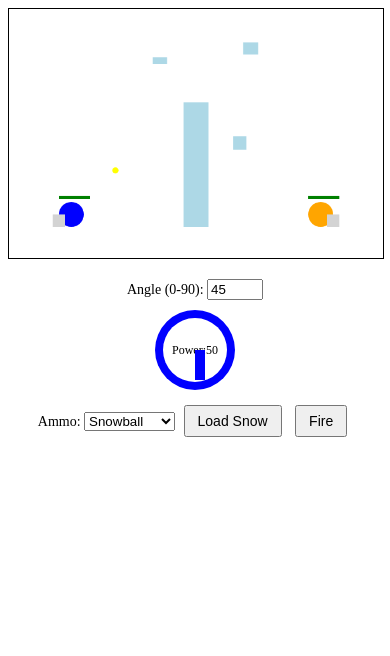
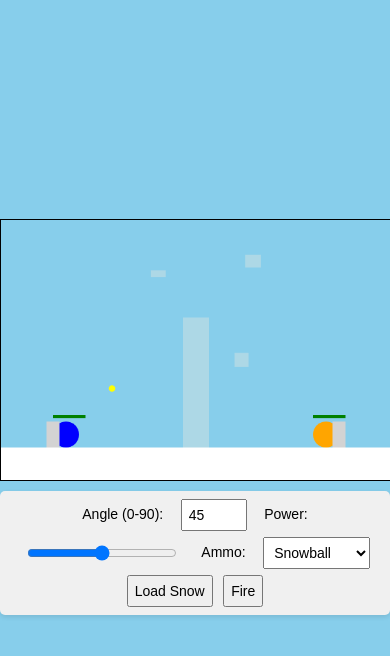
Before and after one commit to Dwall4954/Grok-Snowfight, a plain HTML site: page index.html in a window 390 px wide. Drawn offline with Linux system fonts and the light colour scheme.

Commit message:
Update index.html

```diff
--- a/index.html
+++ b/index.html
@@ -2,89 +2,72 @@
 <head>
     <title>Grok Snowfight</title>
     <style>
+        body {
+            display: flex;
+            flex-direction: column;
+            align-items: center;
+            justify-content: center;
+            min-height: 100vh;
+            margin: 0;
+            background-color: #87ceeb; /* Light blue background */
+            font-family: Arial, sans-serif;
+        }
         canvas {
             border: 1px solid black;
             width: 100%;
+            max-width: 600px;
             height: auto;
-            max-width: 600px;
             touch-action: manipulation;
         }
+        #gameContainer {
+            text-align: center;
+            padding: 10px;
+            max-width: 600px;
+            width: 100%;
+        }
         #controls {
-            margin: 10px auto;
-            max-width: 600px;
+            margin: 10px 0;
             padding: 10px;
-            text-align: center;
+            background-color: #f0f0f0;
+            border-radius: 5px;
+            box-shadow: 0 2px 5px rgba(0, 0, 0, 0.1);
+        }
+        label {
+            margin: 0 10px;
             font-size: 16px;
         }
-        .dial {
-            width: 100px;
-            height: 100px;
-            background: conic-gradient(#ddd, #ddd 0deg, #00f 0deg, #00f 360deg);
-            border-radius: 50%;
-            position: relative;
-            overflow: hidden;
-            margin: 10px auto;
-            touch-action: none;
-        }
-        .dial .inner {
-            width: 80px;
-            height: 80px;
-            background: #fff;
-            border-radius: 50%;
-            position: absolute;
-            top: 50%;
-            left: 50%;
-            transform: translate(-50%, -50%);
-            display: flex;
-            align-items: center;
-            justify-content: center;
-            font-size: 14px;
-        }
-        .dial .handle {
-            width: 10px;
-            height: 30px;
-            background: #00f;
-            position: absolute;
-            top: 50%;
-            left: 50%;
-            transform-origin: bottom;
-            transition: transform 0.1s;
-        }
-        button {
-            padding: 8px 16px;
+        input[type="number"], select, button {
+            padding: 8px;
             font-size: 16px;
             margin: 5px;
+            vertical-align: middle;
             touch-action: manipulation;
         }
+        input[type="range"] {
+            width: 200px;
+            margin: 0 10px;
+            vertical-align: middle;
+        }
         @media (max-width: 600px) {
-            #controls {
+            label { font-size: 14px; }
+            input[type="number"], select, button {
+                padding: 6px;
                 font-size: 14px;
+                margin: 3px;
             }
-            .dial {
-                width: 80px;
-                height: 80px;
-            }
-            .dial .inner {
-                width: 64px;
-                height: 64px;
-                font-size: 12px;
-            }
-            button {
-                padding: 6px 12px;
-                font-size: 14px;
-            }
+            input[type="range"] { width: 150px; }
+            #controls { padding: 5px; }
         }
     </style>
 </head>
 <body>
+    <div id="gameContainer">
         <canvas id="gameCanvas" width="600" height="400"></canvas>
         <div id="controls">
             <label for="angle">Angle (0-90):</label>
             <input type="number" id="angle" min="0" max="90" value="45" oninput="updateAim()">
-        <div class="dial" id="powerDial">
-            <div class="inner">Power: <span id="powerValue">50</span></div>
-            <div class="handle" id="powerHandle"></div>
-        </div>
+            <label for="power">Power:</label>
+            <input type="range" id="power" min="0" max="100" value="50" oninput="updatePower()">
             <label for="ammo">Ammo:</label>
             <select id="ammo">
                 <option value="snowball">Snowball</option>
@@ -92,6 +75,7 @@
             </select>
             <button id="loadButton">Load Snow</button>
             <button id="fireButton">Fire</button>
+        </div>
     </div>
     <script>
         const canvas = document.getElementById('gameCanvas');
@@ -105,12 +89,11 @@
         let animationFrameId = null;
         let hitEffect = { target: null, time: 0 };
         let aimPoint = { x: 0, y: 0 };
-        let ammo = { player: 10, ai: 10 };
+        let ammo = { player: 20, ai: 20 }; // Increased to 20
         let snowballSize = { player: 0, ai: 0 };
         let maxSnowballSize = 100;
         let iceBlocks = [];
-        let centralWall = { x: 280, y: 150, width: 40, height: 200, health: 100 };
-        let power = 50; // Initial power for dial
+        let centralWall = { x: 280, y: 350 - 200, width: 40, height: 200, health: 100 }; // Anchored at bottom
 
         // Initialize ice blocks
         function initIceBlocks() {
@@ -120,13 +103,12 @@
                 const height = 10 + Math.random() * 20;
                 const x = 150 + Math.random() * 300;
                 const y = 50 + Math.random() * 200;
-                iceBlocks.push({ x, y, width, height, health: width * 1 });
+                iceBlocks.push({ x, y, width, height, health: width * 1, cracked: false });
             }
         }
 
         // Draw the scene
         function drawScene() {
-            // Responsive canvas scaling
             const scale = Math.min(canvas.width / 600, canvas.height / 400);
             ctx.scale(scale, scale);
             ctx.clearRect(0, 0, 600, 400);
@@ -153,17 +135,26 @@
             ctx.fillRect(playerPos.x - 30, playerPos.y, 20, -ammo.player * 2);
             ctx.fillRect(aiPos.x + 10, aiPos.y, 20, -ammo.ai * 2);
 
-            // Draw central wall
+            // Draw central wall (anchored at bottom)
             if (centralWall.health > 0) {
                 ctx.fillStyle = 'lightblue';
-                ctx.fillRect(centralWall.x, centralWall.y, centralWall.width, centralWall.height);
+                ctx.fillRect(centralWall.x, centralWall.y + (200 - centralWall.height), centralWall.width, centralWall.height);
             }
 
-            // Draw ice blocks
+            // Draw ice blocks with cracks
             iceBlocks.forEach(block => {
                 if (block.health > 0) {
                     ctx.fillStyle = 'lightblue';
                     ctx.fillRect(block.x - block.width/2, block.y - block.height/2, block.width, block.height);
+                    if (block.cracked) {
+                        ctx.strokeStyle = 'black';
+                        ctx.beginPath();
+                        ctx.moveTo(block.x - block.width/2, block.y - block.height/2);
+                        ctx.lineTo(block.x + block.width/2, block.y + block.height/2);
+                        ctx.moveTo(block.x + block.width/2, block.y - block.height/2);
+                        ctx.lineTo(block.x - block.width/2, block.y + block.height/2);
+                        ctx.stroke();
+                    }
                 }
             });
 
@@ -174,22 +165,22 @@
                 ctx.arc(aimPoint.x, aimPoint.y, 5, 0, Math.PI * 2);
                 ctx.fill();
             }
-            ctx.setTransform(1, 0, 0, 1, 0, 0); // Reset scale
+            ctx.setTransform(1, 0, 0, 1, 0, 0);
         }
 
-        // Update aiming point (halved radius to 100px)
+        // Update aiming point
         function updateAim() {
             if (!isPlayerTurn || animationFrameId) return;
             const angle = parseInt(document.getElementById('angle').value) * Math.PI / 180;
-            const radius = 100; // Halved from 200px
+            const radius = 100;
             let x = playerPos.x + radius * Math.cos(angle);
             let y = playerPos.y - size/2 - radius * Math.sin(angle);
 
             // Check collision with central wall
             if (centralWall.health > 0 && x >= centralWall.x && x <= centralWall.x + centralWall.width &&
-                y >= centralWall.y && y <= centralWall.y + centralWall.height) {
+                y >= centralWall.y && y <= centralWall.y + 200) {
                 x = centralWall.x + (x > centralWall.x + centralWall.width/2 ? centralWall.width : 0);
-                y = centralWall.y + centralWall.height;
+                y = centralWall.y + 200;
             }
 
             // Check collision with ice blocks
@@ -206,48 +197,23 @@
             drawScene();
         }
 
-        // Power dial control
-        const dial = document.getElementById('powerDial');
-        const handle = document.getElementById('powerHandle');
-        const powerValue = document.getElementById('powerValue');
-        let isDragging = false;
-
-        function updatePowerDial(e) {
-            if (!isDragging) return;
-            const rect = dial.getBoundingClientRect();
-            const centerX = rect.left + rect.width / 2;
-            const centerY = rect.top + rect.height / 2;
-            const dx = e.clientX - centerX;
-            const dy = e.clientY - centerY;
-            let angle = Math.atan2(dy, dx) * 180 / Math.PI;
-            angle = (angle < 0) ? angle + 360 : angle;
-            power = Math.round((angle / 360) * 100);
-            if (power < 0) power = 0;
-            if (power > 100) power = 100;
-            const rotate = `rotate(${(power / 100) * 360 - 90}deg)`;
-            handle.style.transform = rotate + ` translate(-50%, 0)`;
-            powerValue.textContent = power;
+        // Update power from slider
+        function updatePower() {
+            power = parseInt(document.getElementById('power').value);
             updateAim();
         }
 
-        dial.addEventListener('mousedown', () => isDragging = true);
-        dial.addEventListener('touchstart', (e) => { e.preventDefault(); isDragging = true; }, { passive: false });
-        document.addEventListener('mousemove', updatePowerDial);
-        document.addEventListener('touchmove', (e) => updatePowerDial(e.touches[0]), { passive: false });
-        document.addEventListener('mouseup', () => isDragging = false);
-        document.addEventListener('touchend', () => isDragging = false);
-
-        // Animate projectile
+        // Animate projectile (faster movement)
         function animateProjectile(startX, startY, angle, power, ammo, targetX, callback) {
             let t = 0;
-            const v = power / 10;
+            const v = power / 5; // Increased speed (was /10)
             const theta = angle * Math.PI / 180;
             const vx = v * Math.cos(theta);
             const vyInitial = v * Math.sin(theta);
             const sizeFactor = snowballSize[isPlayerTurn ? 'player' : 'ai'] / maxSnowballSize;
 
             function step() {
-                t += 0.1 * (1 + sizeFactor);
+                t += 0.05 * (1 + sizeFactor); // Faster increment
                 const x = startX + vx * t / (1 + sizeFactor);
                 const y = startY - (vyInitial * t - 0.5 * g * t * t);
                 drawScene();
@@ -261,7 +227,7 @@
                 ctx.stroke();
 
                 if (centralWall.health > 0 && x >= centralWall.x && x <= centralWall.x + centralWall.width &&
-                    y >= centralWall.y && y <= centralWall.y + centralWall.height) {
+                    y >= centralWall.y && y <= centralWall.y + 200) {
                     centralWall.health -= ammo === 'snowball' ? 10 : 20;
                     centralWall.height = centralWall.health * 2;
                     if (centralWall.health <= 0) centralWall.health = 0;
@@ -275,6 +241,7 @@
                     if (block.health > 0 && x >= block.x - block.width/2 && x <= block.x + block.width/2 &&
                         y >= block.y - block.height/2 && y <= block.y + block.height/2) {
                         block.health -= ammo === 'snowball' ? 10 : 20;
+                        block.cracked = block.health < block.width * 0.5; // Crack when half health
                         if (block.health <= 0) block.health = 0;
                         cancelAnimationFrame(animationFrameId);
                         animationFrameId = null;
@@ -370,9 +337,9 @@
         // Reset game
         function resetGame() {
             health = { player: 100, ai: 100 };
-            ammo = { player: 10, ai: 10 };
+            ammo = { player: 20, ai: 20 };
             snowballSize = { player: 0, ai: 0 };
-            centralWall = { x: 280, y: 150, width: 40, height: 200, health: 100 };
+            centralWall = { x: 280, y: 350 - 200, width: 40, height: 200, health: 100 };
             initIceBlocks();
             isPlayerTurn = true;
             if (animationFrameId) cancelAnimationFrame(animationFrameId);
```
Lines whose indentation alone changed are shown as unchanged.
